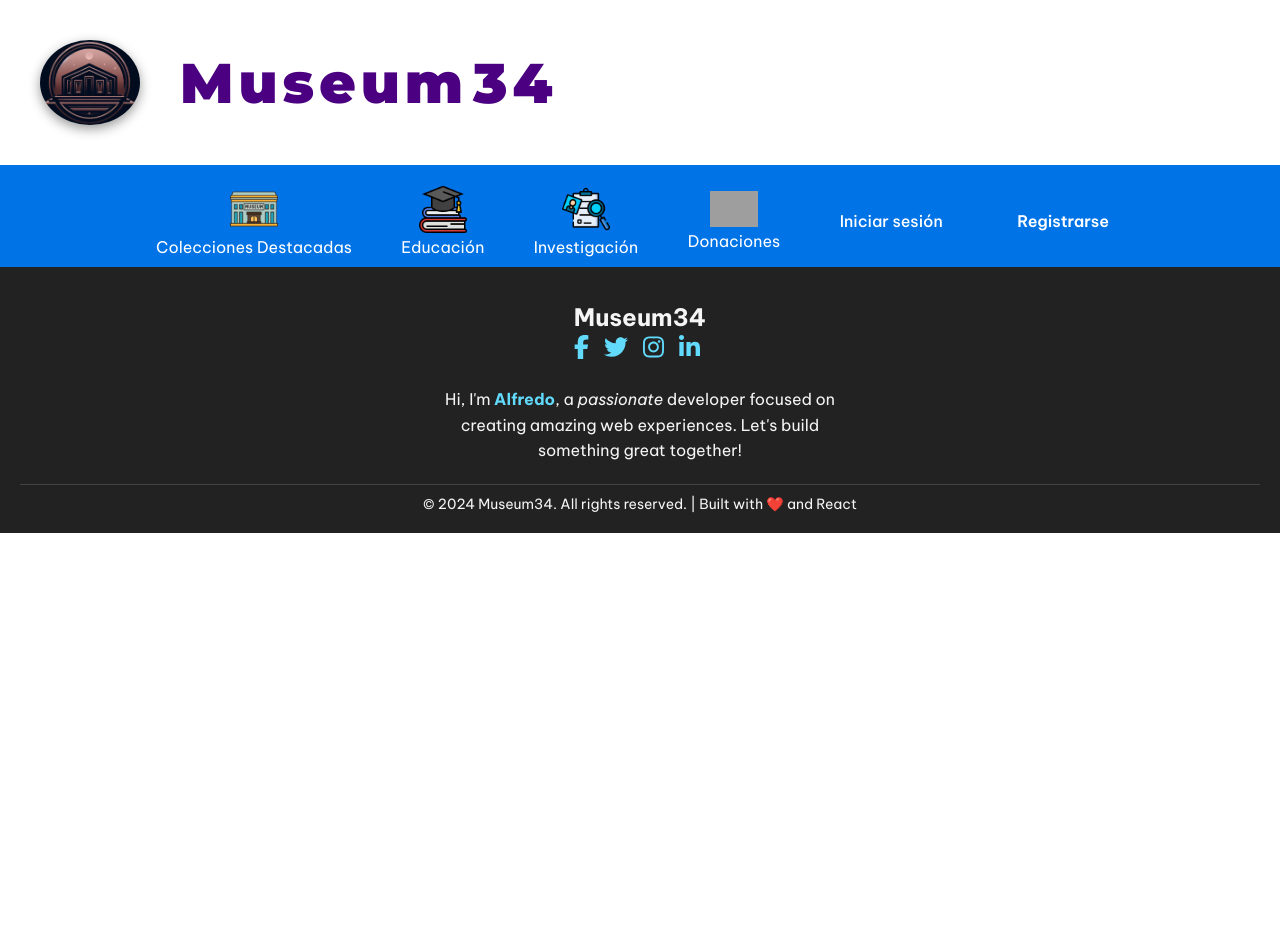
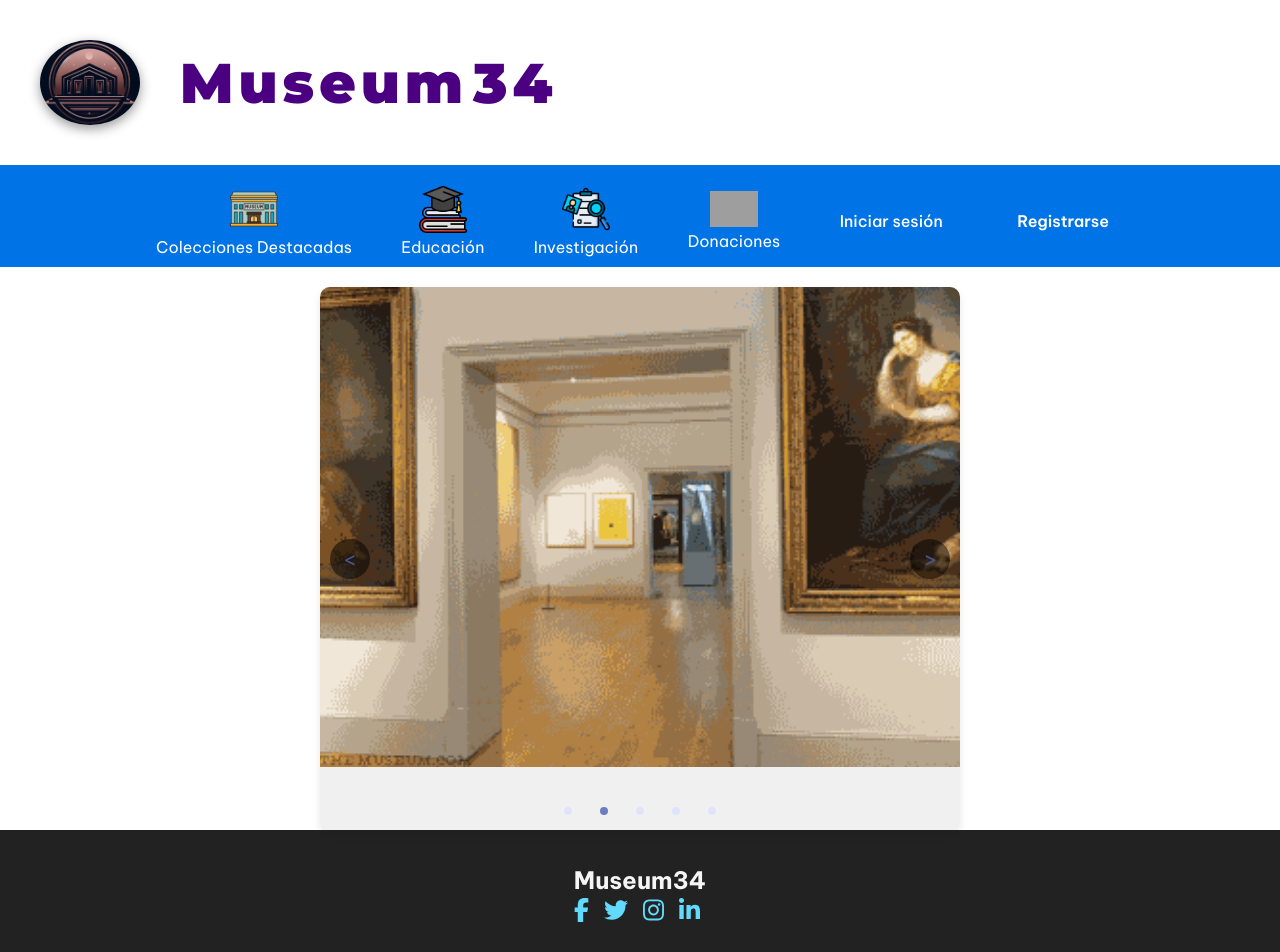
Before and after one commit to dev1d123/Museum_34, a React (Create React App) app in the folder museum34/: page / in a window 1280 px wide. Shown: the top 952 px of the page. Before the commit the page ends 800 px from the top, so only its background shows below. Built offline with nearby package versions, Linux system fonts and the light colour scheme; grey boxes are pictures that could not be loaded; the HTML template or start-up script is replaced by a standard one; a web font is replaced by a local one.

Commit message:
Added the gif carousel

```diff
--- a/museum34/package.json
+++ b/museum34/package.json
@@ -11,6 +11,7 @@
     "@testing-library/user-event": "^13.5.0",
     "museum34": "file:",
     "react": "^18.3.1",
+    "react-alice-carousel": "^2.9.1",
     "react-dom": "^18.3.1",
     "react-scripts": "5.0.1",
     "web-vitals": "^2.1.4"
--- a/museum34/src/App.js
+++ b/museum34/src/App.js
@@ -2,6 +2,7 @@ import logo from './logo.svg';
 import './App.css';
 import Logo from './components/Logo';
 import NavMenu from './components/NavMenu';
+import ImgCar from './components/ImgCar';
 import FooterPage from './components/FooterPage';
 function App() {
   return (
@@ -9,6 +10,8 @@ function App() {
     <div>
       <Logo/>
       <NavMenu/>
+      <br></br>
+      <ImgCar/>
       <FooterPage/>
     </div>
 
--- /dev/null
+++ b/museum34/src/components/ImgCar.css
@@ -0,0 +1,116 @@
+.alice-carousel {
+    width: 100%;
+    max-width: 50%;
+    margin: 0 auto;
+    background-color: #f0f0f0;
+    border-radius: 10px;
+    overflow: hidden;
+    box-shadow: 0 4px 8px rgba(0, 0, 0, 0.1);
+}
+
+
+.alice-carousel__stage {
+    width: 100%;
+    height: 30rem;
+    padding: 0;
+    background-color: #fff;
+}
+
+.alice-carousel__stage-item {
+    width: 100%;
+    height: 100%;
+    transition: transform 0.3s ease-in-out;
+}
+
+.alice-carousel__stage-item img {
+    width: 100%;
+    height: 100%;
+    object-fit: cover;
+    border-radius: 0;
+    box-shadow: none;
+}
+
+.alice-carousel__prev-btn, .alice-carousel__next-btn {
+    position: absolute;
+    top: 50%;
+    transform: translateY(-50%);
+    background-color: rgba(0, 0, 0, 0.5);
+    border-radius: 50%;
+    width: 40px;
+    height: 40px;
+    display: flex;
+    align-items: center;
+    justify-content: center;
+    cursor: pointer;
+    color: #fff;
+}
+
+.alice-carousel__prev-btn:hover, .alice-carousel__next-btn:hover {
+    background-color: rgba(0, 0, 0, 0.7);
+}
+
+.alice-carousel__prev-btn {
+    left: 10px;
+}
+
+.alice-carousel__next-btn {
+    right: 10px;
+}
+
+.alice-carousel__prev-btn-item, .alice-carousel__next-btn-item {
+    font-size: 20px;
+}
+
+.alice-carousel__play-btn {
+    position: absolute;
+    bottom: 10px;
+    right: 10px;
+    background-color: rgba(0, 0, 0, 0.5);
+    border-radius: 50%;
+    width: 40px;
+    height: 40px;
+    display: flex;
+    align-items: center;
+    justify-content: center;
+    color: #fff;
+    cursor: pointer;
+}
+
+.alice-carousel__play-btn-item {
+    font-size: 16px;
+}
+
+.alice-carousel__dots {
+    display: flex;
+    justify-content: center;
+    gap: 8px;
+    padding: 10px 0;
+}
+
+.alice-carousel__dots-item {
+    width: 10px;
+    height: 10px;
+    background-color: #bbb;
+    border-radius: 50%;
+    cursor: pointer;
+    transition: background-color 0.3s;
+}
+
+.alice-carousel__dots-item.__active {
+    background-color: #333;
+}
+
+.alice-carousel__slide-info {
+    position: absolute;
+    bottom: 5px;
+    left: 5px;
+    color: #333;
+    font-size: 14px;
+    background-color: rgba(255, 255, 255, 0.8);
+    padding: 5px 10px;
+    border-radius: 4px;
+}
+
+.alice-carousel__slide-info-item {
+    font-weight: bold;
+}
--- /dev/null
+++ b/museum34/src/components/ImgCar.js
@@ -0,0 +1,35 @@
+import React from 'react';
+import AliceCarousel from 'react-alice-carousel';
+import 'react-alice-carousel/lib/alice-carousel.css';
+import './ImgCar.css';
+
+import g1 from '../images/gif/g1.gif';
+import g2 from '../images/gif/g2.gif';
+import g3 from '../images/gif/g3.gif';
+import g4 from '../images/gif/g4.gif';
+import g5 from '../images/gif/g5.gif';
+
+const handleDragStart = (e) => e.preventDefault();
+
+const ImgCar = () => {
+    const items = [
+        <img className="imgCar" src={g1} onDragStart={handleDragStart} role="presentation" key="1" alt="Gif 1" />,
+        <img className="imgCar" src={g2} onDragStart={handleDragStart} role="presentation" key="2" alt="Gif 2" />,
+        <img className="imgCar" src={g3} onDragStart={handleDragStart} role="presentation" key="3" alt="Gif 3" />,
+        <img className="imgCar" src={g4} onDragStart={handleDragStart} role="presentation" key="4" alt="Gif 4" />,
+        <img className="imgCar" src={g5} onDragStart={handleDragStart} role="presentation" key="5" alt="Gif 5" />,
+    ];
+
+    return (
+        <AliceCarousel
+            mouseTracking
+            items={items}
+            autoPlay
+            autoPlayInterval={4000}
+            infinite
+            keyboardNavigation
+        />
+    );
+};
+
+export default ImgCar;
```
Also changed, not shown: 1 other file (tests, documents, lock files or other folders).
